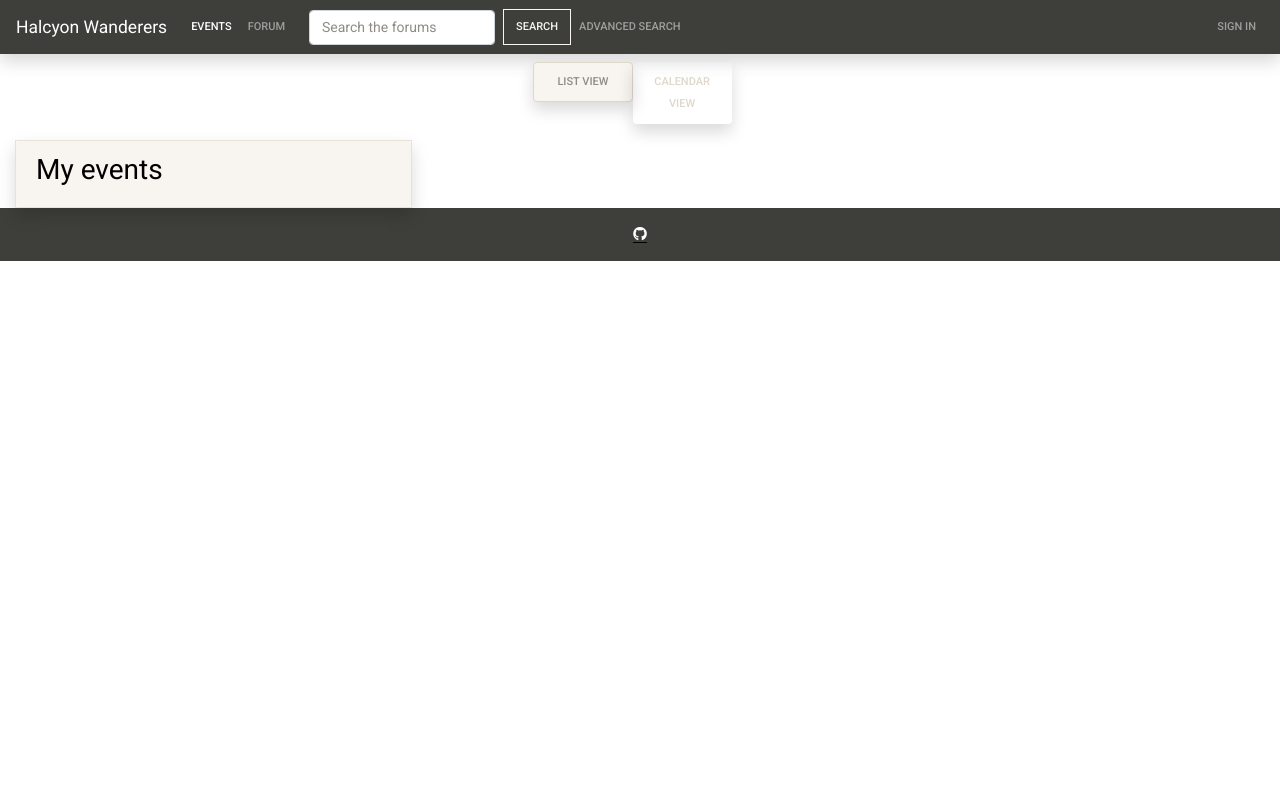
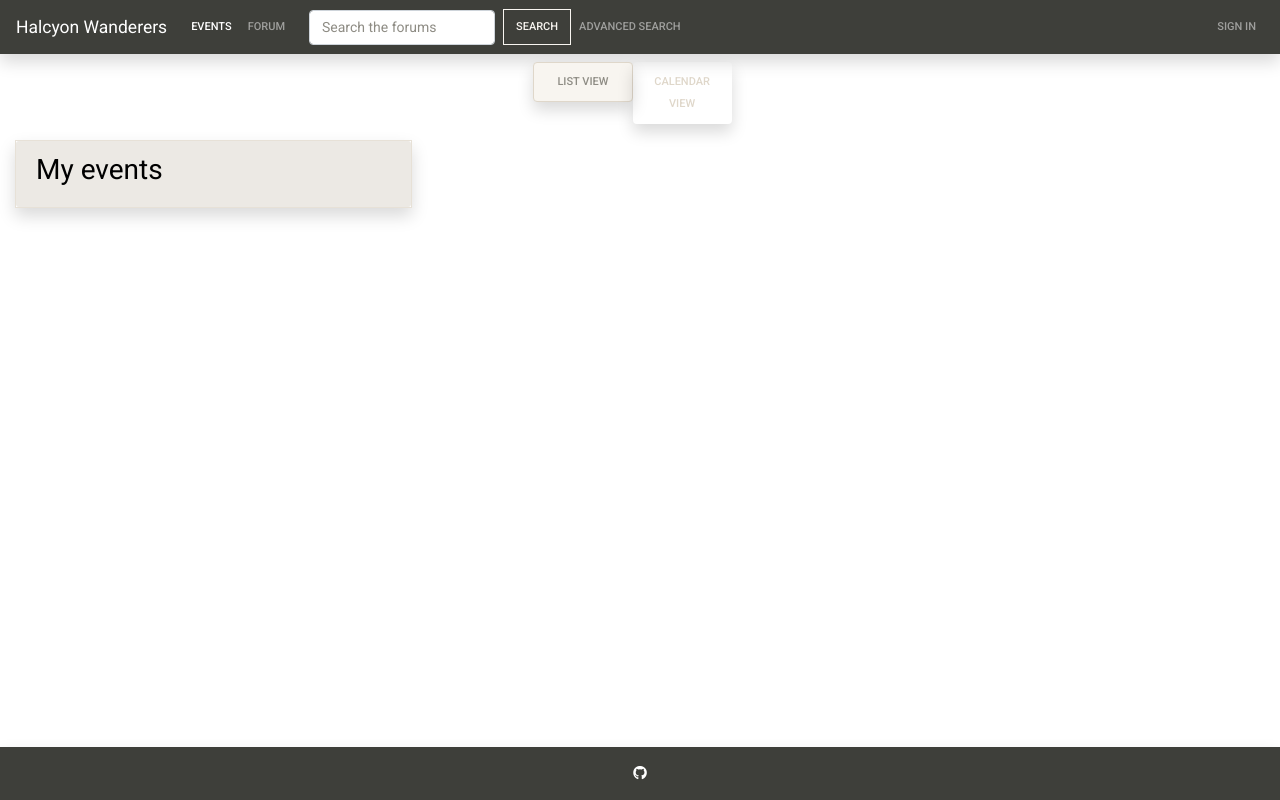
Before and after one commit to jjkjiang/Halcyon-Wanderers-Site, a Django app: page /all/1/ in a window 1280 px wide. Run offline with Django 3.2, Linux system fonts and the light colour scheme; data that the repository does not hold is empty; some libraries are stand-ins or nearby versions.

Commit message:
Darken cards, fix footer spacing

```diff
--- a/hwsite/static/css/theme.css
+++ b/hwsite/static/css/theme.css
@@ -1,14 +1,34 @@
-.btn, .card, .page-item {
+.btn, .card, .page-item, .modal-content {
     border-radius: 0;
 }
 
 a:not(.navbar-brand):not(.nav-link) {
     color: black;
-    border-bottom: 1px solid #000;
-    text-transform: uppercase;
 }
 
 a:not(.navbar-brand):not(.nav-link):hover {
-    text-decoration: none;
     color: #6b9430;
 }
+
+html {
+    height: 100%;
+    box-sizing: border-box;
+}
+
+body {
+    position: relative;
+    margin: 0;
+    padding-bottom: 6rem;
+    min-height: 100%;
+}
+
+footer {
+    position: absolute;
+    right: 0;
+    left: 0;
+    bottom: 0;
+}
+
+.bg-light {
+    filter: brightness(95%);
+}
--- a/hwsite/templates/footer.html
+++ b/hwsite/templates/footer.html
@@ -1,10 +1,10 @@
 {% load i18n %}
 
-<footer class="page-footer bg-primary">
+<footer class="page-footer bg-primary shadow">
     <div class="container text-center text-white">
         <div class="row">
             <div class="col-md-12 mb-3 my-3">
-                <a href="https://github.com/jjkjiang/Halcyon-Wanderers-Site">
+                <a href="https://github.com/jjkjiang/Halcyon-Wanderers-Site" class="github-link">
                     <i class="fab fa-github" style="color: white"></i>
                 </a>
             </div>
```
